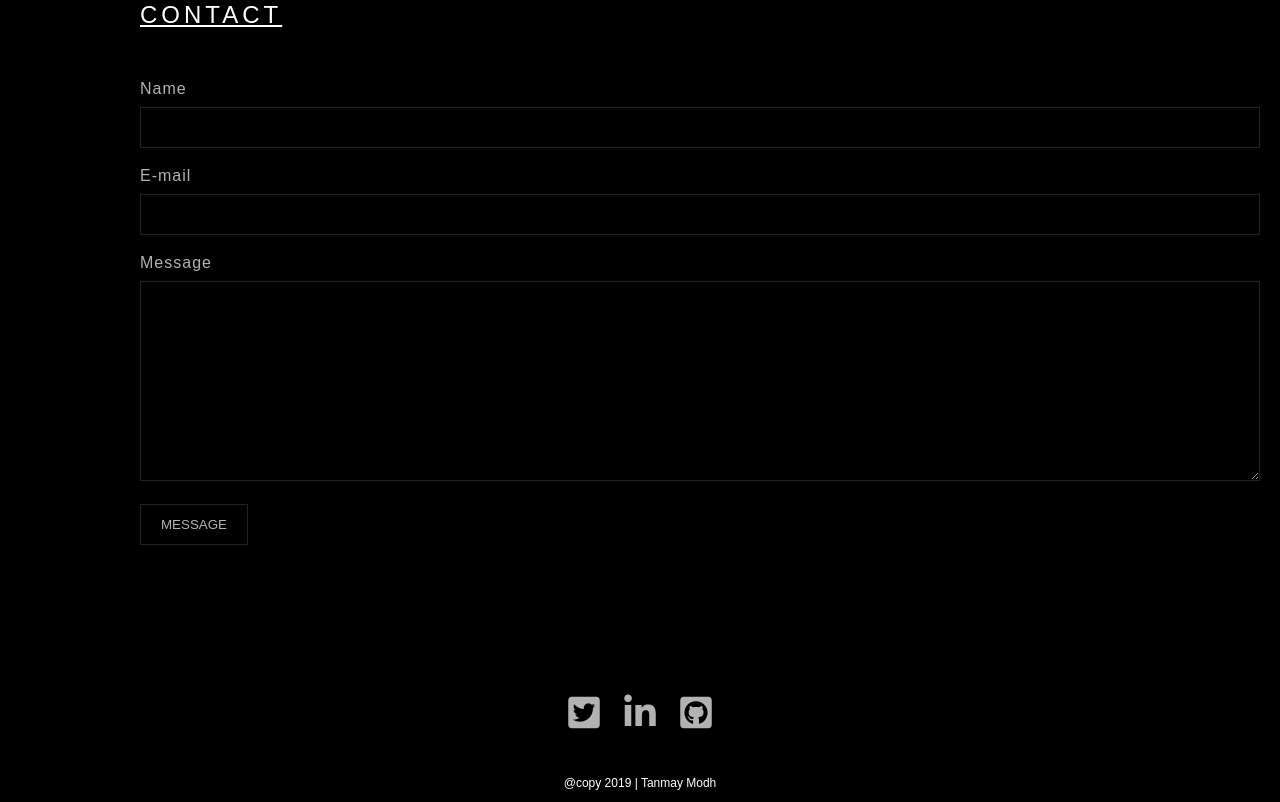
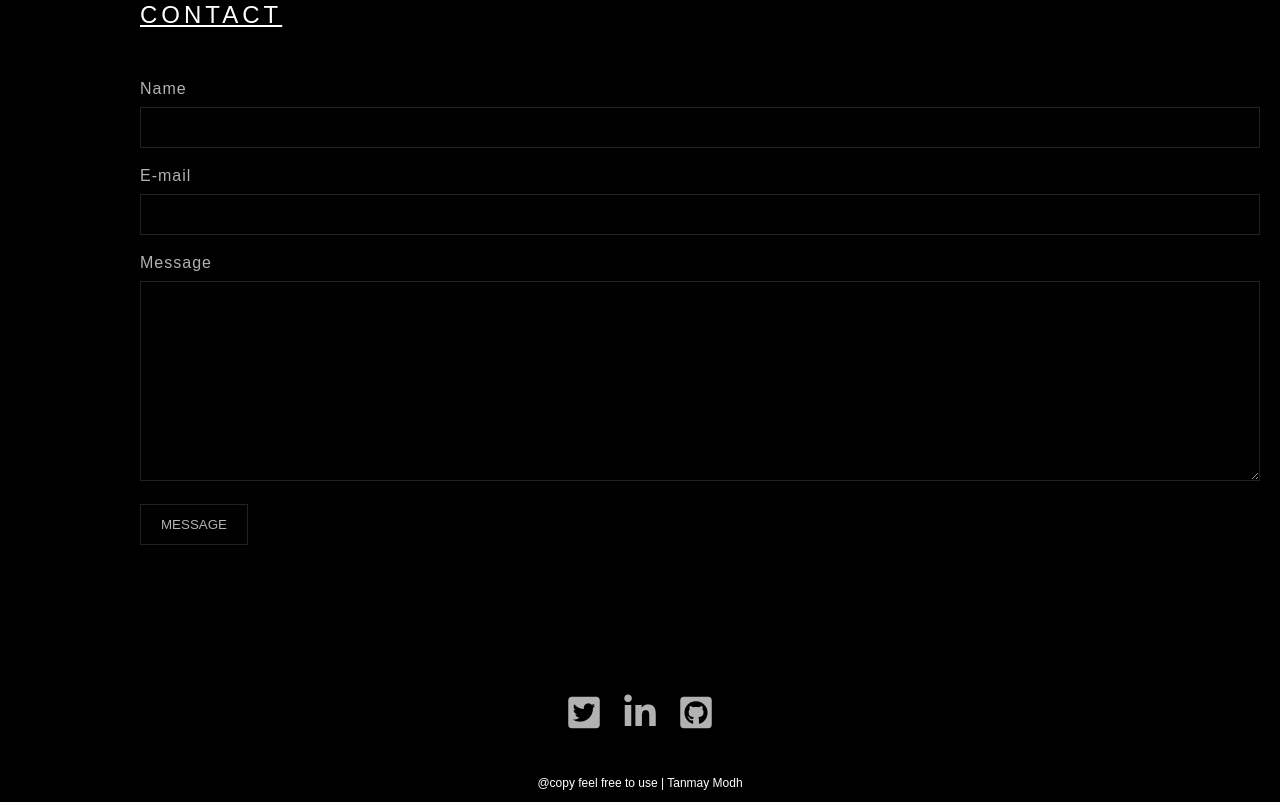
Before and after one commit to modhtanmay/modhtanmay.github.io, a plain HTML site: page index.html in a window 1280 px wide. Shown: the part 2634-3436 px from the top of the page. Drawn offline with Linux system fonts and the light colour scheme.

Commit message:
Update index.html

```diff
--- a/index.html
+++ b/index.html
@@ -170,7 +170,7 @@
       </section>
 
       <section class="bottom-bar">
-        <p>@copy 2019 | Tanmay Modh</p>
+        <p>@copy feel free to use | Tanmay Modh</p>
       </section>
     </footer>
   </body>
```
